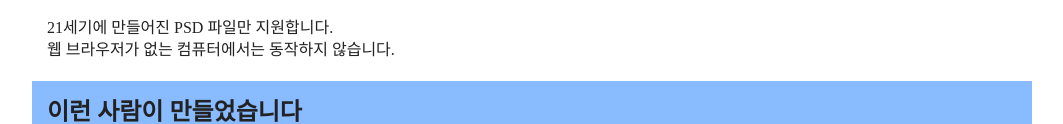
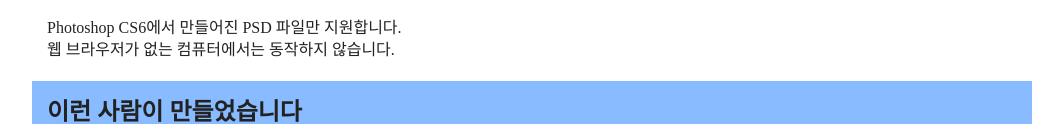
Before and after one commit to ipkn/site-bubbler, a plain HTML site: page index.html in a window 1280 px wide. Shown: the part 2324-2448 px from the top of the page, without its empty margins (108-1171 px from the left). Drawn offline with nearby package versions, Linux system fonts and the light colour scheme; a script that the page names is missing.

Commit message:
only CS6 support

```diff
--- a/index.html
+++ b/index.html
@@ -172,7 +172,7 @@ Bubbler
 사용상의 주의점
 </h2>
 <div class="description">
-21세기에 만들어진 PSD 파일만 지원합니다.<BR>
+Photoshop CS6에서 만들어진 PSD 파일만 지원합니다.<BR>
 웹 브라우저가 없는 컴퓨터에서는 동작하지 않습니다.
 </div>
 
```
